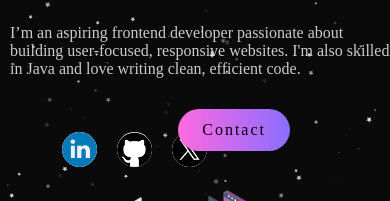
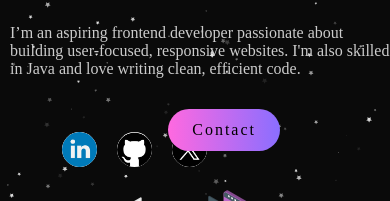
Before and after one commit to chezhianch/Animated-React-Portfolio, a React (Vite) app: page / in a window 390 px wide. Shown: the part 319-520 px from the top of the page. Built offline with nearby package versions, Linux system fonts and the light colour scheme.

Commit message:
Update App.css

```diff
--- a/src/App.css
+++ b/src/App.css
@@ -486,9 +486,9 @@ gap: 30px;
   .cnt-btn {
     position: static;
     margin-top: 20px;
-    margin-right: 10px;
+
     position: absolute;
-    right:50px;
+    right:70px;
   }
 
   /* About Section */
```
